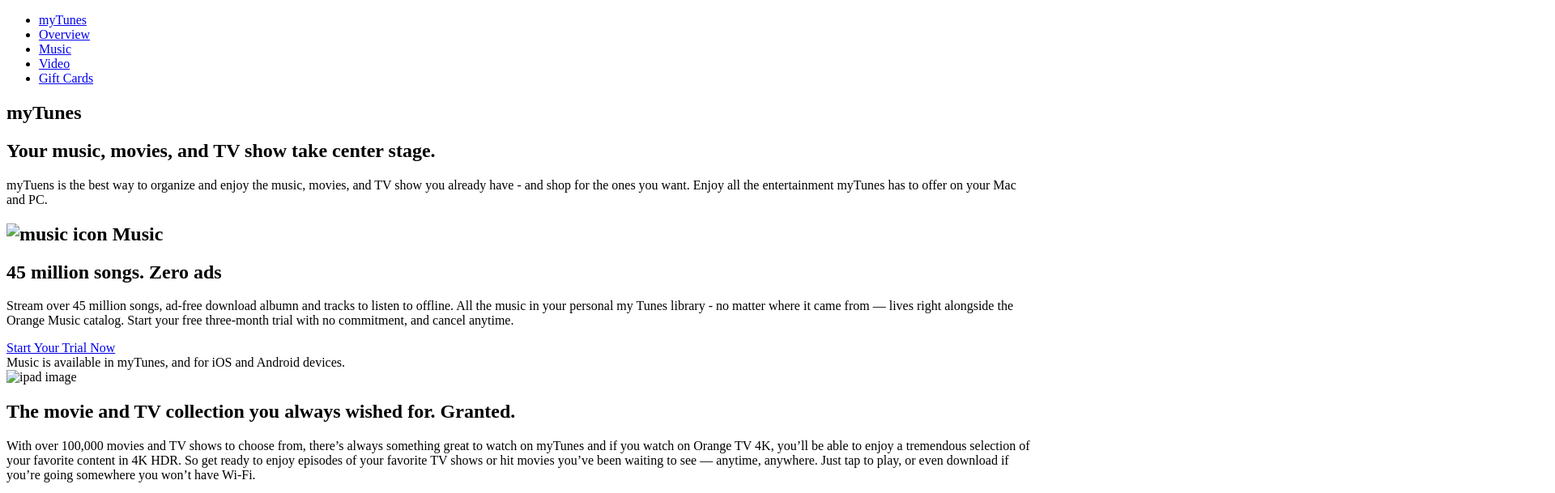
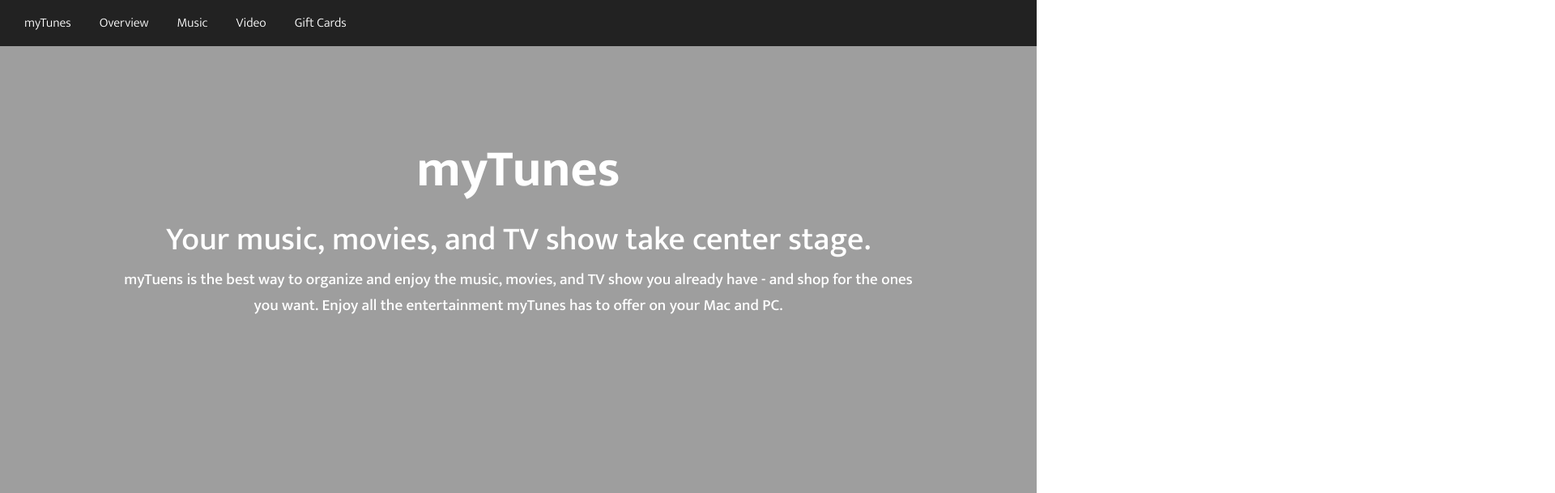
Before and after one commit to 2021-sydney-tech/universe-tunes, a plain HTML site: page index.html in a window 1280 px wide. Shown: the top 609 px of the page at 81% size, 1920 px wide, since content can reach past the window. Drawn offline with Linux system fonts and the light colour scheme; the site is published under a folder, as on GitHub Pages, so addresses that start at the root find nothing.

Commit message:
fixed images not applied in page

```diff
--- a/index.html
+++ b/index.html
@@ -4,7 +4,7 @@
     <meta charset="UTF-8">
     <meta http-equiv="X-UA-Compatible" content="IE=edge">
     <meta name="viewport" content="width=device-width, initial-scale=1.0">
-    <link rel="stylesheet" href="/styles/style.css">
+    <link rel="stylesheet" href="styles/style.css">
     <link rel="preconnect" href="https://fonts.googleapis.com">
     <link rel="preconnect" href="https://fonts.gstatic.com" crossorigin>
     <link href="https://fonts.googleapis.com/css2?family=Mukta:wght@200;300;500;600;700;800&display=swap" rel="stylesheet">
@@ -34,7 +34,7 @@
 
         <section class="music">
             <div class="container-music">
-                <h1><img src="/images/outline_music_note_black_24dp.png" alt="music icon"> Music</h1>
+                <h1><img src="images/outline_music_note_black_24dp.png" alt="music icon"> Music</h1>
                 <h2>45 million songs. Zero ads</h2>
                 <p>Stream over 45 million songs, ad-free download
                     albumn and tracks to listen to offline. All the music in your
@@ -43,7 +43,7 @@
                       trial with no commitment, and cancel anytime.</p>
             <div class="music-btn"><a href="#">Start Your Trial Now</a></div>
             <div>Music is available in myTunes, and for iOS and Android devices.</div>
-            <img class="img2" src="/images/ipad-iphone.jpg" alt="ipad image">
+            <img class="img2" src="images/ipad-iphone.jpg" alt="ipad image">
 
         </section>
 
```
Also changed, not shown: images/screenshot.png (renamed from images/Screenshot.png), 1 other file.
